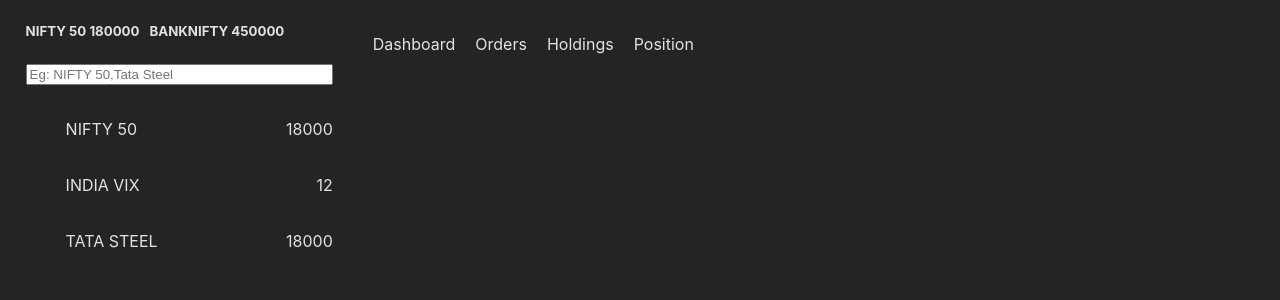
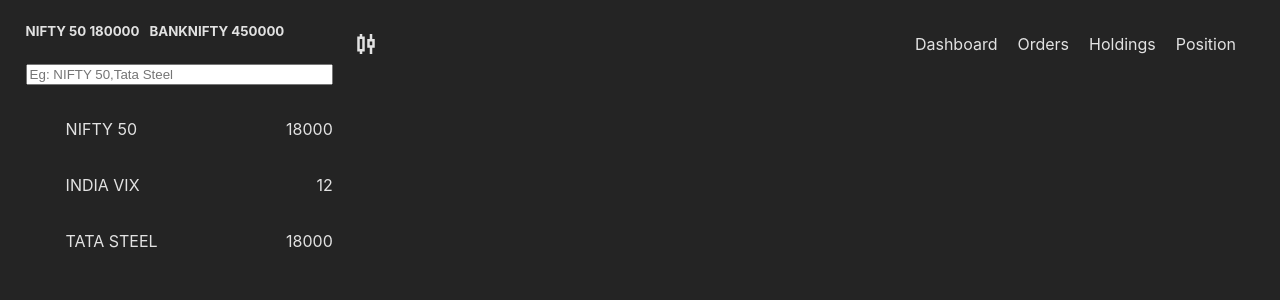
Before and after one commit to wolfgunblood/paper-trading, a React (Vite) app: page / in a window 1280 px wide. Shown: the top 300 px of the page. Built offline with nearby package versions, Linux system fonts and the light colour scheme.

Commit message:
Styled Right Nav Bar

```diff
--- a/package.json
+++ b/package.json
@@ -12,6 +12,7 @@
   "dependencies": {
     "react": "^18.2.0",
     "react-dom": "^18.2.0",
+    "react-icons": "^4.9.0",
     "sass": "^1.62.1"
   },
   "devDependencies": {
--- a/src/components/RightContainer/RightContainer.scss
+++ b/src/components/RightContainer/RightContainer.scss
@@ -3,6 +3,9 @@
 
     .right-nav{
         display: flex;
+        align-items: center;
+        justify-content: space-between;
+        padding: 0 2%;
 
         .right-nav-list{
             list-style: none;
@@ -10,6 +13,9 @@
             display: flex;
             gap: 20px;
 
+            .nav-items{
+                cursor: pointer;
+            }
 
         }
     }
--- a/src/components/RightContainer/RightContainer.tsx
+++ b/src/components/RightContainer/RightContainer.tsx
@@ -1,10 +1,12 @@
 import React from 'react';
 import './RightContainer.scss';
+import { MdOutlineCandlestickChart } from "react-icons/md";
 
 const RightContainer = () => {
   return (
     <div className='right-container'>
         <nav className='right-nav'>
+            <MdOutlineCandlestickChart size={30} />
             <ul className='right-nav-list'>
                 <li className=' nav-items active'>
                     <p>Dashboard</p>
```
Also changed, not shown: 1 other file (tests, documents, lock files or other folders).
